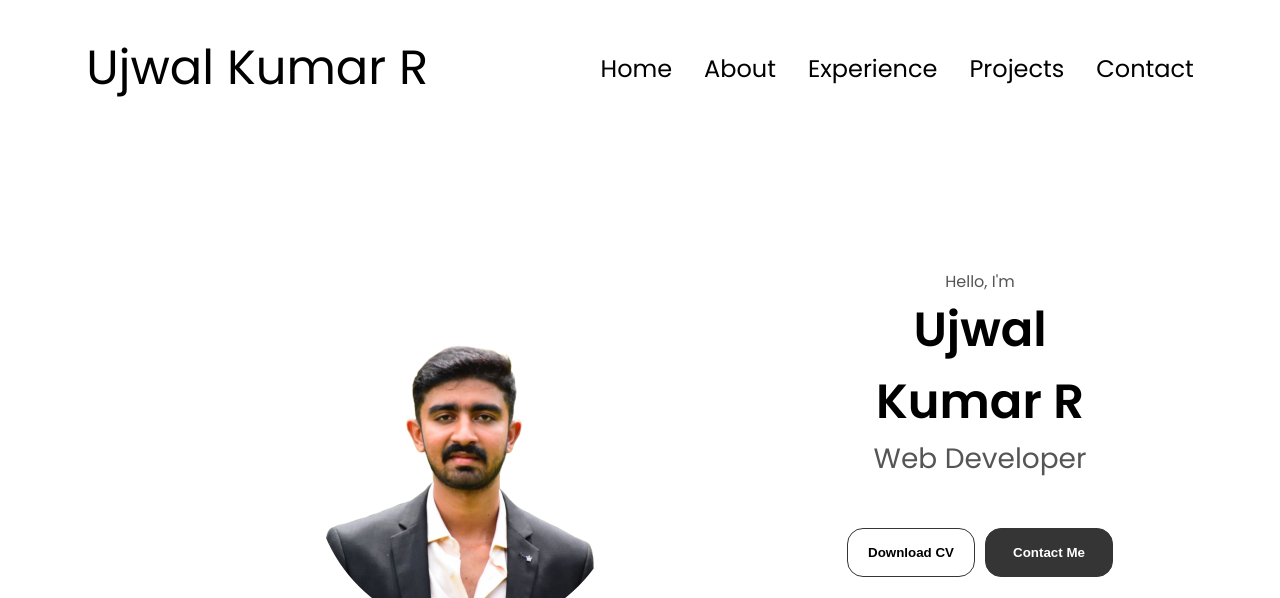
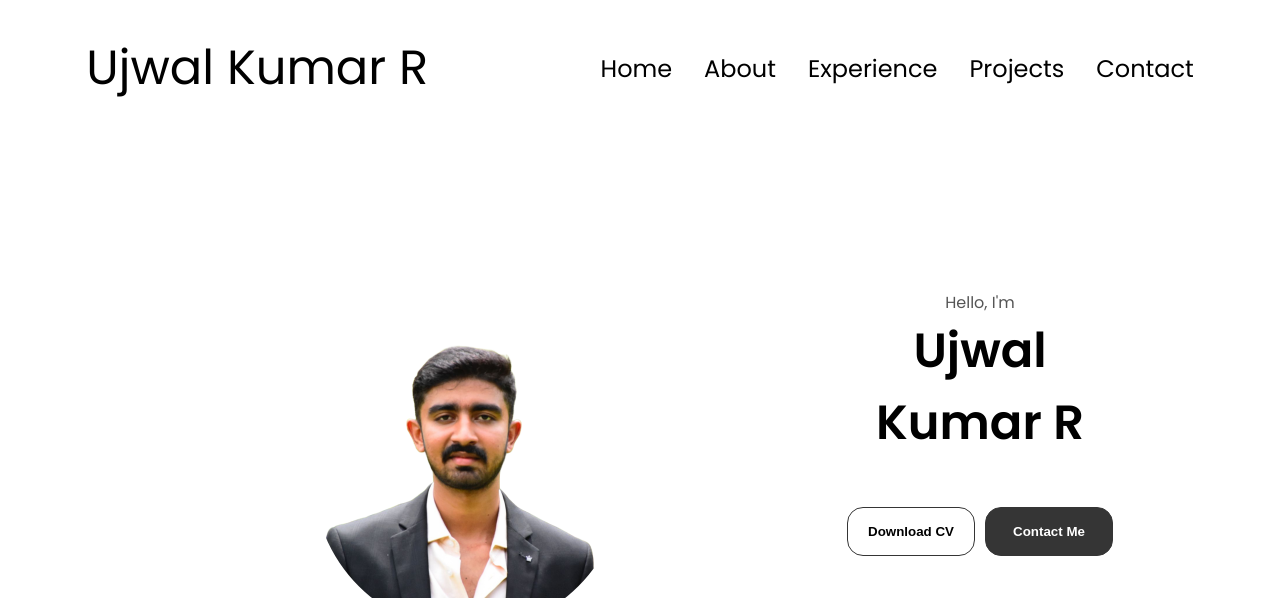
Before and after one commit to Ujwal06/Portfolio1, a plain HTML site: page index.html in a window 1280 px wide. Shown: the top 598 px of the page. Drawn offline with Linux system fonts and the light colour scheme.

Commit message:
Update index.html

```diff
--- a/index.html
+++ b/index.html
@@ -43,7 +43,6 @@
     <div class="section_text">
         <p class="section_text-p1">Hello, I'm</p>
         <h1 class="title">Ujwal Kumar R</h1>
-        <p class="section_text-p2">Web Developer</p>
         <div class="btn-container">
             <button class="btn btn-color-2" onclick="window.open('./resume/UjwalKumar_Resume.pdf')">Download CV</button>
             <button class="btn btn-color-1" onclick="location.href='./#contact'">Contact Me</button>
```
